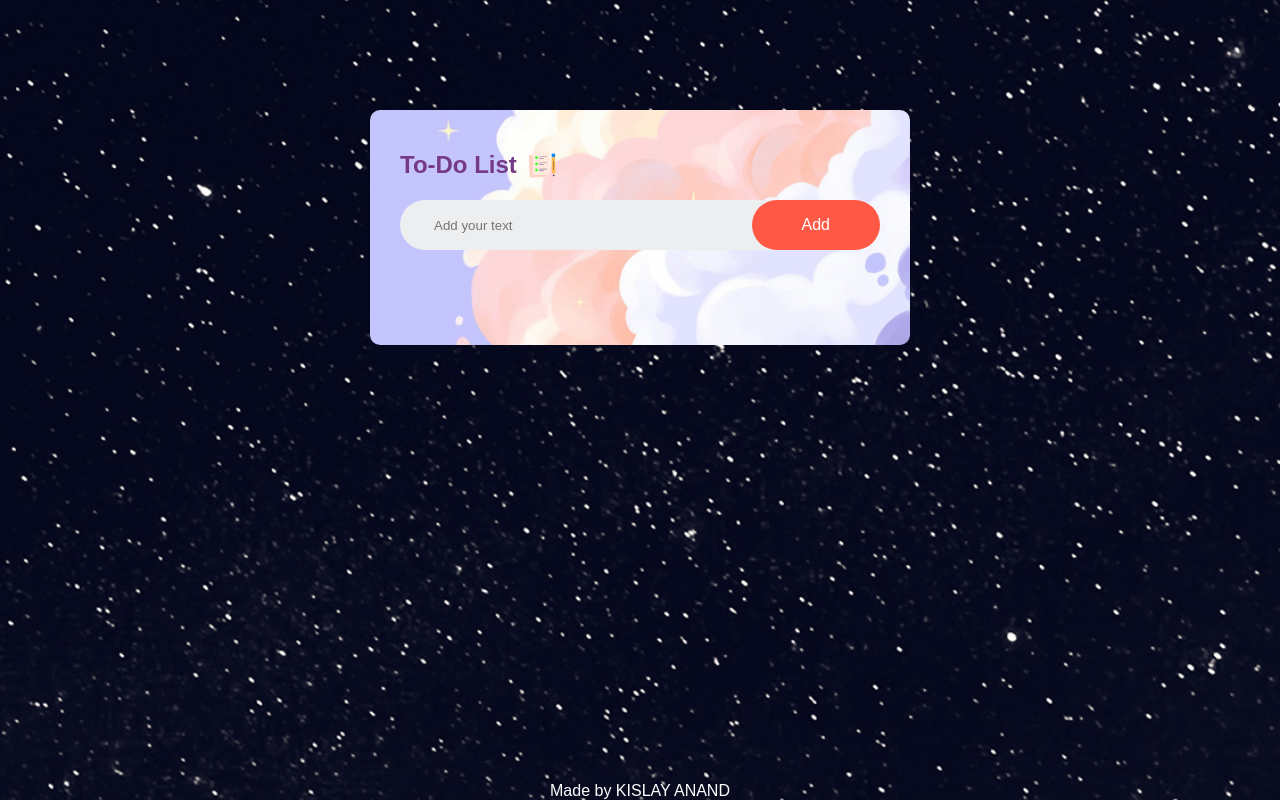
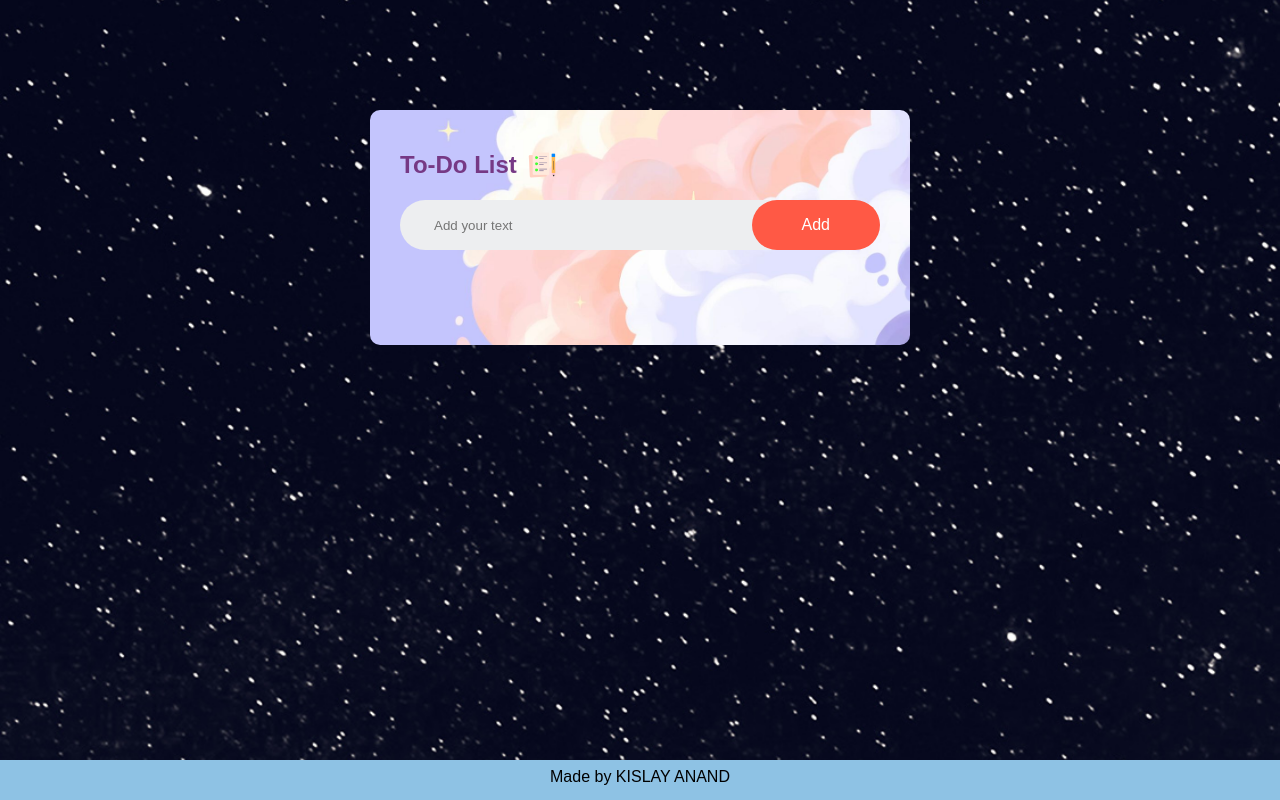
Before and after one commit to kislayanand1803/To-Do-App, a plain HTML site: page index.html in a window 1280 px wide. Drawn offline with Linux system fonts and the light colour scheme.

Commit message:
Add files via upload

```diff
--- a/style.css
+++ b/style.css
@@ -110,8 +110,10 @@
         left: 0px;
         bottom: 0px;
         width: 100%;
-        background-color: transparent;
-        color: white;
+        min-height: 5vh;
+        padding: 8px;
+        background-color: rgb(142, 194, 228);
+        color: black;
         text-align: center;
-        font-family: cursive;
+        font-family: system-ui, -apple-system, BlinkMacSystemFont, 'Segoe UI', Roboto, Oxygen, Ubuntu, Cantarell, 'Open Sans', 'Helvetica Neue', sans-serif;
     }
```
